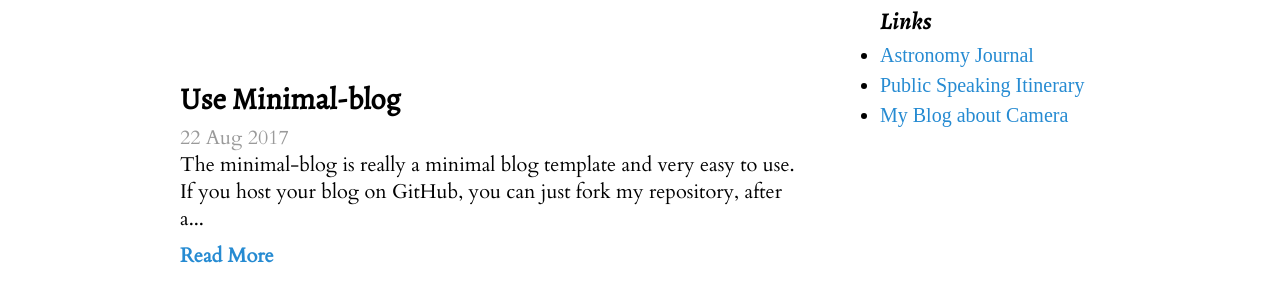
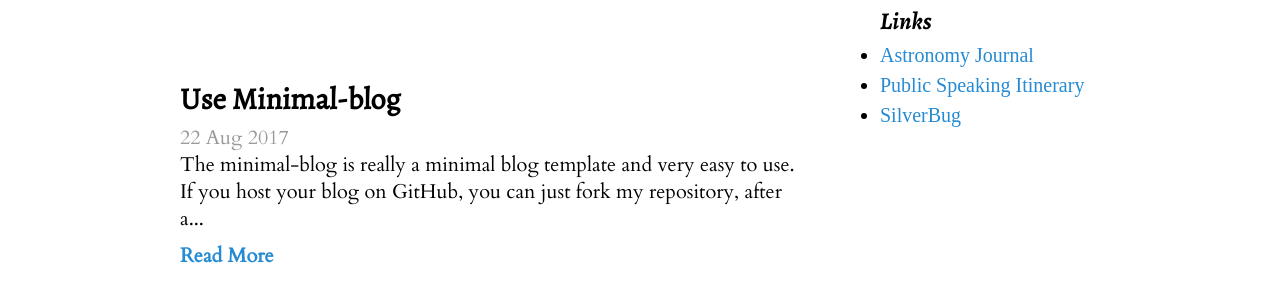
Before and after one commit to lpoconnell/CyberCoffee, a Jekyll site: the page built from index.html, in a window 1280 px wide. Shown: the part 374-672 px from the top of the page. Built offline with Jekyll 4.4.1, drawn with Linux system fonts in a browser that asks for light colours; some web fonts are replaced; the list of posts is cut into pages by our own code.

Commit message:
Update links.yml

```diff
--- a/_data/links.yml
+++ b/_data/links.yml
@@ -2,5 +2,5 @@
   url: https://github.com/runningUnicorn/minimal-blog
 - title: Public Speaking Itinerary
   url: https://runningunicorn.github.io/
-- title: My Blog about Camera
+- title: SilverBug
   url: https://runningunicorn.github.io/camera-factory
```
